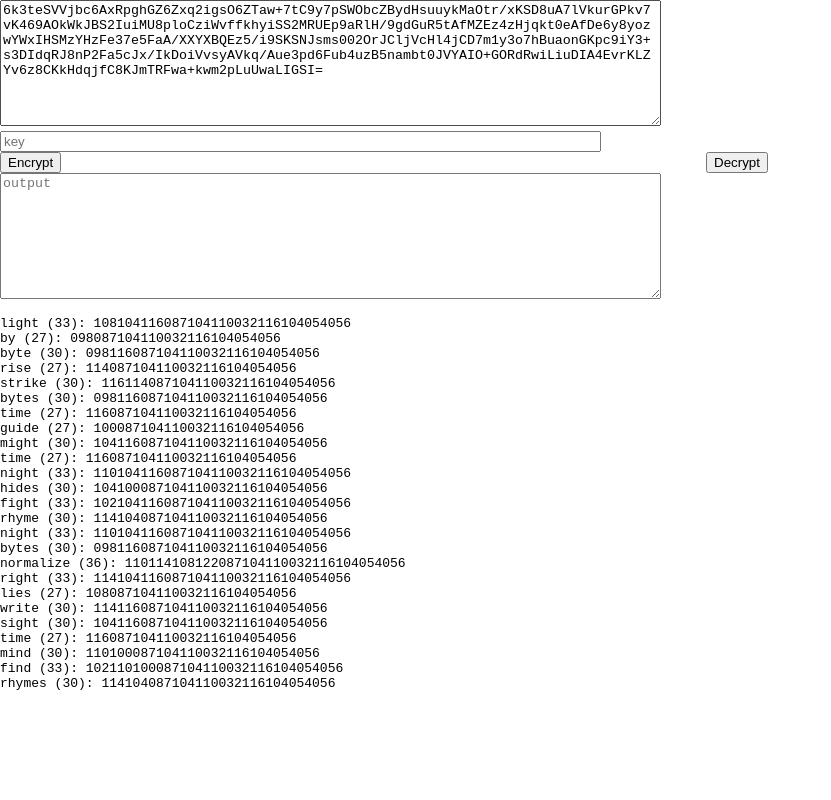
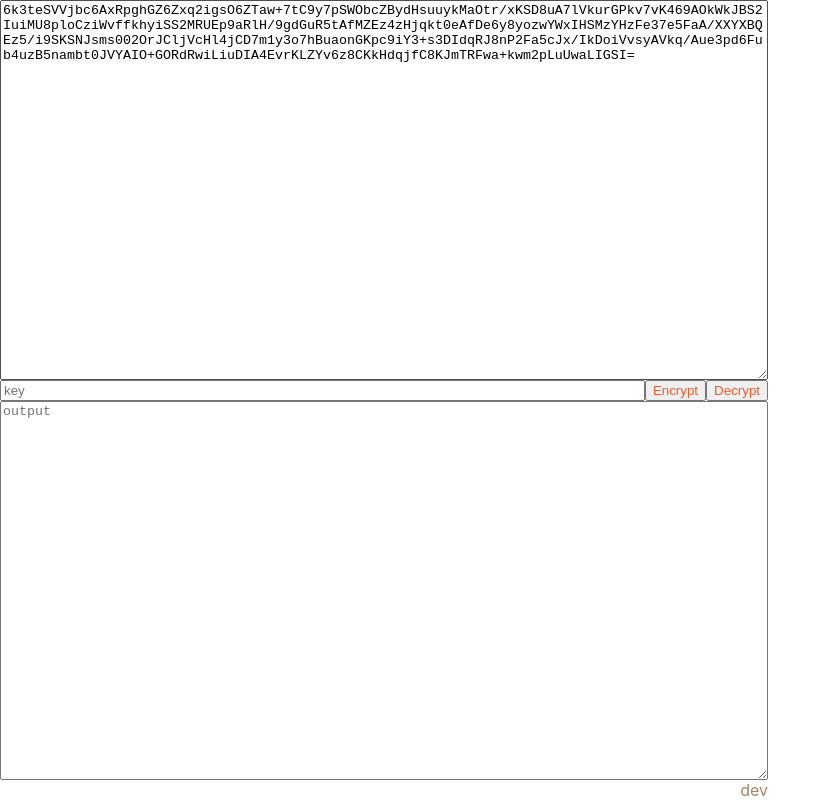
Before and after one commit to nearwood/dumbaes, a React (Create React App) app: page / in a window 1280 px wide. Shown: the whole page, without its empty margins (0-831 px from the left). Built offline with nearby package versions, Linux system fonts and the light colour scheme.

Commit message:
Styling and add gh-pages

```diff
--- a/src/App.css
+++ b/src/App.css
@@ -1,5 +1,18 @@
+
+html, body, #root {
+  height: 100%;
+}
+
 .App {
   width: 768px;
+  height: 100%;
+  display: flex;
+  flex-flow: column nowrap;
+  justify-content: space-around;
+}
+
+textarea {
+  flex: 2 1 auto;
 }
 
 #buttons {
@@ -8,6 +21,19 @@
   justify-content: space-between;
 }
 
+input#key {
+  flex: 1 1 auto;
+}
+
+button {
+  color: #f15926
+}
+
 #errors {
   color: rgb(100, 0, 0);
 }
+
+footer {
+  text-align: right;
+  color: #a48463;
+}
--- a/src/App.js
+++ b/src/App.js
@@ -1,9 +1,9 @@
-
-
 import React, { useState } from 'react';
 import './App.css';
 
-//This is terrible in more one way way.
+const VERSION = process.env.REACT_APP_GIT_COMMIT_HASH || 'dev';
+
+//This is terrible in more than one way.
 const iv = "\x31\x32\x33\x34\x35\x36\x37\x38\x62\x30\x7a\x32\x33\x34\x35\x6e";
 
 const utf8Encoder = new TextEncoder();
@@ -18,10 +18,11 @@ export default function App() {
   return (
     <div className="App">
       <textarea rows="8" cols="80" placeholder="input" value={input} onChange={(e) => setInput(e.target.value)}/>
-      <input type="text" size="72" placeholder="key" maxLength="32" value={key} onChange={(e) => setKey(e.target.value)}/>
-      <div id="buttons"><button onClick={() => encrypt(key, input, setOutput, setError)}>Encrypt</button><div id="errors">{error}</div><button onClick={() => decrypt(key, input, setOutput, setError)}>Decrypt</button></div>
+      <div id="buttons"><input id="key" type="text" placeholder="key" maxLength="32" value={key} onChange={(e) => setKey(e.target.value)}/><button onClick={() => encrypt(key, input, setOutput, setError)}>Encrypt</button><button onClick={() => decrypt(key, input, setOutput, setError)}>Decrypt</button></div>
+      <div id="errors">{error}</div>
       <textarea rows="8" cols="80" placeholder="output" value={output} readOnly/>
-      <pre>{blah()}</pre>
+      {/*<pre>{blah()}</pre>*/}
+      <footer><span title="version">{VERSION.substring(0, 7)}</span></footer>
     </div>
   );
 }
@@ -34,7 +35,7 @@ async function encrypt(keyString, plaintext, setOutput, setError) {
     setOutput(ciphertext);
   } catch (e) {
     console.error(e);
-    setError("Could not encrypt.");
+    setError("Error: Could not encrypt.");
   }
 }
 
@@ -46,36 +47,36 @@ async function decrypt(keyString, ciphertext, setOutput, setError) {
     setOutput(plaintext);
   } catch (e) {
     console.error(e);
-    setError("Could not decrypt.");
+    setError("Error: Could not decrypt.");
   }
 }
 
-function blah() {
-  let r = "";
-  //var p3 = '186';
-  var p3 = '054 056'; //'049 054 056'
-  //var p3 = '049 056 054';
+// function blah() {
+//   let r = "";
+//   //var p3 = '186';
+//   var p3 = '054 056'; //'049 054 056'
+//   //var p3 = '049 056 054';
 
-  //var p2 = '087 104 101 110 032 116 104 101';
-  var p2 = '087 104 110 032 116 104';
-  //var p1 = "When the Moon will shed no light With the Equinox close by In the dark a spellware rise Riding on a lightning strike Made of circuit boards and bytes Forged to cross our space and time Thru the storm my soul will guide To the path for glory and might Now just take some of your time While we share this ritual night There's a secret gift that hides But won't come without a fight First you need to get the rhyme When here comes the darkest night Then you take the first 8 bytes Count the pins and normalize Once you got the numbers right Just beware the odds are lies Line them in a row and write That will put the code in sight Now don't stress and take your time Sometimes words can trick your mind For in ASCII code you'll find The solution to these rhymes";
-  var p1 = "light by byte rise strike bytes time guide might time night hides fight rhyme night bytes normalize right lies write sight time mind find rhymes";
+//   //var p2 = '087 104 101 110 032 116 104 101';
+//   var p2 = '087 104 110 032 116 104';
+//   //var p1 = "When the Moon will shed no light With the Equinox close by In the dark a spellware rise Riding on a lightning strike Made of circuit boards and bytes Forged to cross our space and time Thru the storm my soul will guide To the path for glory and might Now just take some of your time While we share this ritual night There's a secret gift that hides But won't come without a fight First you need to get the rhyme When here comes the darkest night Then you take the first 8 bytes Count the pins and normalize Once you got the numbers right Just beware the odds are lies Line them in a row and write That will put the code in sight Now don't stress and take your time Sometimes words can trick your mind For in ASCII code you'll find The solution to these rhymes";
+//   var p1 = "light by byte rise strike bytes time guide might time night hides fight rhyme night bytes normalize right lies write sight time mind find rhymes";
 
-  p1 = p1.split(' ');
+//   p1 = p1.split(' ');
 
-  p1.forEach(word => {
-    var code = word.split('').map(c => c.charCodeAt(0) % 2 === 0 ? ('' + c.charCodeAt(0)).padStart(3, '0') : null).join('');
-    //var code = word.split('').map(c => ('' + c.charCodeAt(0)).padStart(3, '0')).join('');
-    code += p2.split(' ').join('');
-    code += p3.split(' ').join('');
-    //if (code.length >= 30) {
-      //code = code.replace(/[1,3,5,7,9]+/g,'');
-      r += `${word} (${code.length}): ` + code + "\n";
-    //}
-  });
+//   p1.forEach(word => {
+//     var code = word.split('').map(c => c.charCodeAt(0) % 2 === 0 ? ('' + c.charCodeAt(0)).padStart(3, '0') : null).join('');
+//     //var code = word.split('').map(c => ('' + c.charCodeAt(0)).padStart(3, '0')).join('');
+//     code += p2.split(' ').join('');
+//     code += p3.split(' ').join('');
+//     //if (code.length >= 30) {
+//       //code = code.replace(/[1,3,5,7,9]+/g,'');
+//       r += `${word} (${code.length}): ` + code + "\n";
+//     //}
+//   });
 
-  return r;
-}
+//   return r;
+// }
 
 async function encryptMessage(key, plaintext) {
   return arrayBufferToBase64(await window.crypto.subtle.encrypt(
```
Also changed, not shown: package.json (+8 -0 lines), 1 other file (tests, documents, lock files or other folders).
